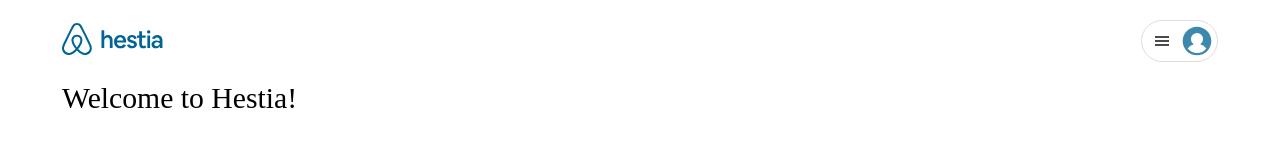
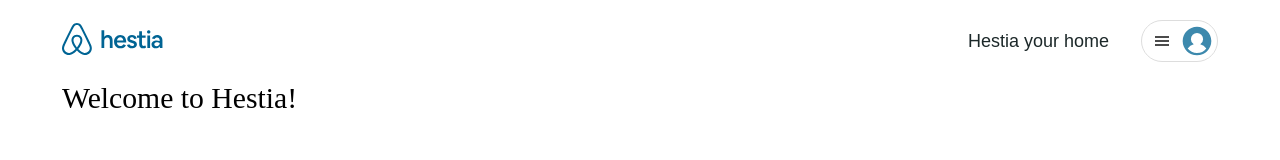
Before and after one commit to vittoriobusatta/hestia, a Next.js app: page / in a window 1280 px wide. Shown: the top 160 px of the page. Built offline with nearby package versions, Linux system fonts and the light colour scheme; no server answers.

Commit message:
feat(866amh3k8): rent modal creation

```diff
--- a/app/components/modals/Login.tsx
+++ b/app/components/modals/Login.tsx
@@ -57,7 +57,9 @@ function Login() {
 
   const BodyContent = (
     <>
-      <h1 className="modal__body__title">Welcome back, Login to your account!</h1>
+      <h1 className="modal__body__title">
+        Welcome back, Login to your account!
+      </h1>
       <form>
         <Input
           id="email"
@@ -82,6 +84,9 @@ function Login() {
 
   const FooterContent = (
     <>
+      <div className="modal__separator">
+        <div className="modal__separator__text">or</div>
+      </div>
       <div className="modal__footer__buttons">
         <Button
           outline
--- a/app/components/modals/Modal.tsx
+++ b/app/components/modals/Modal.tsx
@@ -143,9 +143,6 @@ const Modal: React.FC<ModalProps> = ({
                 </span>
               </button>
             </div>
-            <div className="modal__separator">
-              <div className="modal__separator__text">or</div>
-            </div>
             <div className="modal__footer">{footer}</div>
           </div>
         </div>
--- a/app/components/modals/Register.tsx
+++ b/app/components/modals/Register.tsx
@@ -52,7 +52,9 @@ function Register() {
 
   const bodyContent = (
     <>
-      <h1 className="modal__body__title">Welcome to Hestia, Create an account!</h1>
+      <h1 className="modal__body__title">
+        Welcome to Hestia, Create an account!
+      </h1>
       <form className="form">
         <Input
           id="name"
@@ -86,6 +88,9 @@ function Register() {
 
   const FooterConent = (
     <>
+      <div className="modal__separator">
+        <div className="modal__separator__text">or</div>
+      </div>
       <div className="modal__footer__buttons">
         <Button
           outline
--- /dev/null
+++ b/app/components/modals/Rent.tsx
@@ -0,0 +1,18 @@
+"use client";
+
+import useRentModal from "@/app/hooks/useRentModal";
+import Modal from "./Modal";
+
+const RentModal = () => {
+  const rentModal = useRentModal();
+  return (
+    <Modal
+      isOpen={rentModal.isOpen}
+      onClose={rentModal.onClose}
+      onSubmit={rentModal.onClose}
+      title="Airbnb your home!"
+    />
+  );
+};
+
+export default RentModal;
--- a/app/components/navbar/Menu/UserMenu.tsx
+++ b/app/components/navbar/Menu/UserMenu.tsx
@@ -8,6 +8,7 @@ import useLoginModal from "../../../hooks/useLoginModal";
 import useRegisterModal from "../../../hooks/useRegisterModal";
 import MenuItem from "./MenuItem";
 import Avatar from "../../Avatar";
+import useRentModal from "@/app/hooks/useRentModal";
 
 interface UserMenuProps {
   currentUser?: SafeUser | null;
@@ -18,6 +19,7 @@ const UserMenu: React.FC<UserMenuProps> = ({ currentUser }) => {
 
   const loginModal = useLoginModal();
   const registerModal = useRegisterModal();
+  const rentModal = useRentModal();
 
   const [isOpen, setIsOpen] = useState(false);
 
@@ -25,10 +27,17 @@ const UserMenu: React.FC<UserMenuProps> = ({ currentUser }) => {
     setIsOpen((value) => !value);
   }, []);
 
-
+  const onRent = useCallback(() => {
+    if (!currentUser) {
+      return rentModal.onOpen();
+    }
+  }, [currentUser, rentModal]);
 
   return (
     <div className="user">
+      <button className="user-button" onClick={onRent}>
+        Hestia your home
+      </button>
       <div className="user-menu">
         <button className="user-menu-container" onClick={toggleOpen}>
           <svg
--- /dev/null
+++ b/app/hooks/useRentModal.ts
@@ -0,0 +1,15 @@
+import { create } from "zustand";
+
+interface RentModalStore {
+  isOpen: boolean;
+  onOpen: () => void;
+  onClose: () => void;
+}
+
+const useRentModal = create<RentModalStore>((set) => ({
+  isOpen: false,
+  onOpen: () => set({ isOpen: true }),
+  onClose: () => set({ isOpen: false }),
+}));
+
+export default useRentModal;
--- a/app/layout.tsx
+++ b/app/layout.tsx
@@ -6,6 +6,7 @@ import Navbar from "./components/navbar/Navbar";
 import getCurrentUser from "./actions/getCurrentUser";
 import "../sass/styles.scss";
 import { Providers } from "./components/provider";
+import RentModal from "./components/modals/Rent";
 
 export const metadata = {
   title: "Hestia",
@@ -26,6 +27,7 @@ export default async function RootLayout({
           <ClientOnly>
             <LoginModal />
             <RegisterModal />
+            <RentModal />
             <Navbar currentUser={currentUser} />
           </ClientOnly>
           <main>{children}</main>
--- a/sass/03-globals/_header.scss
+++ b/sass/03-globals/_header.scss
@@ -52,6 +52,10 @@
 }
 .user {
   position: relative;
+  display: inline-flex;
+  justify-content: center;
+  align-items: center;
+  column-gap: 2.5vw;
 }
 .user-menu-container {
   display: inline-flex;
--- a/sass/04-components/modals/_modal.scss
+++ b/sass/04-components/modals/_modal.scss
@@ -12,7 +12,10 @@
     align-items: center;
   }
   &__close {
-    flex-shrink: 2;
+    height: 16px;
+    & button {
+      @include full_hw;
+    }
   }
   &__title {
     flex: 1 1 0;
```
